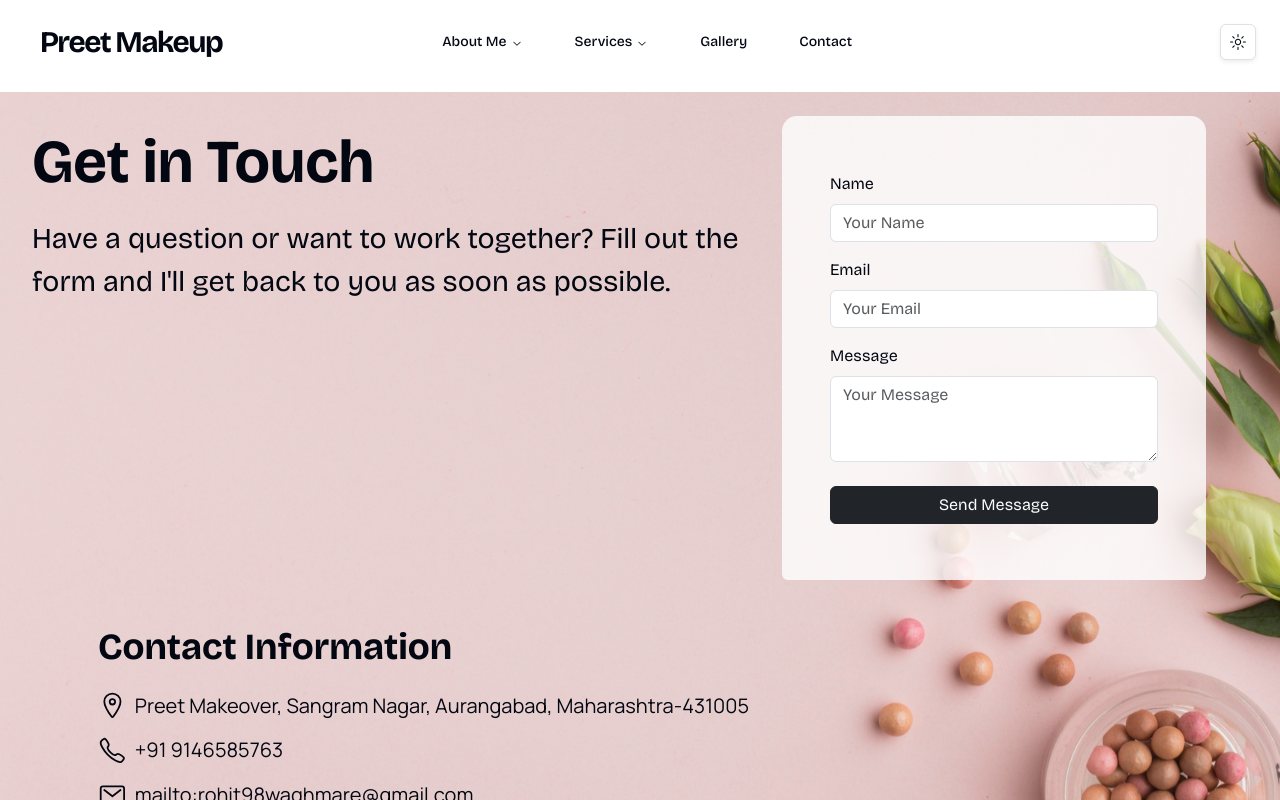
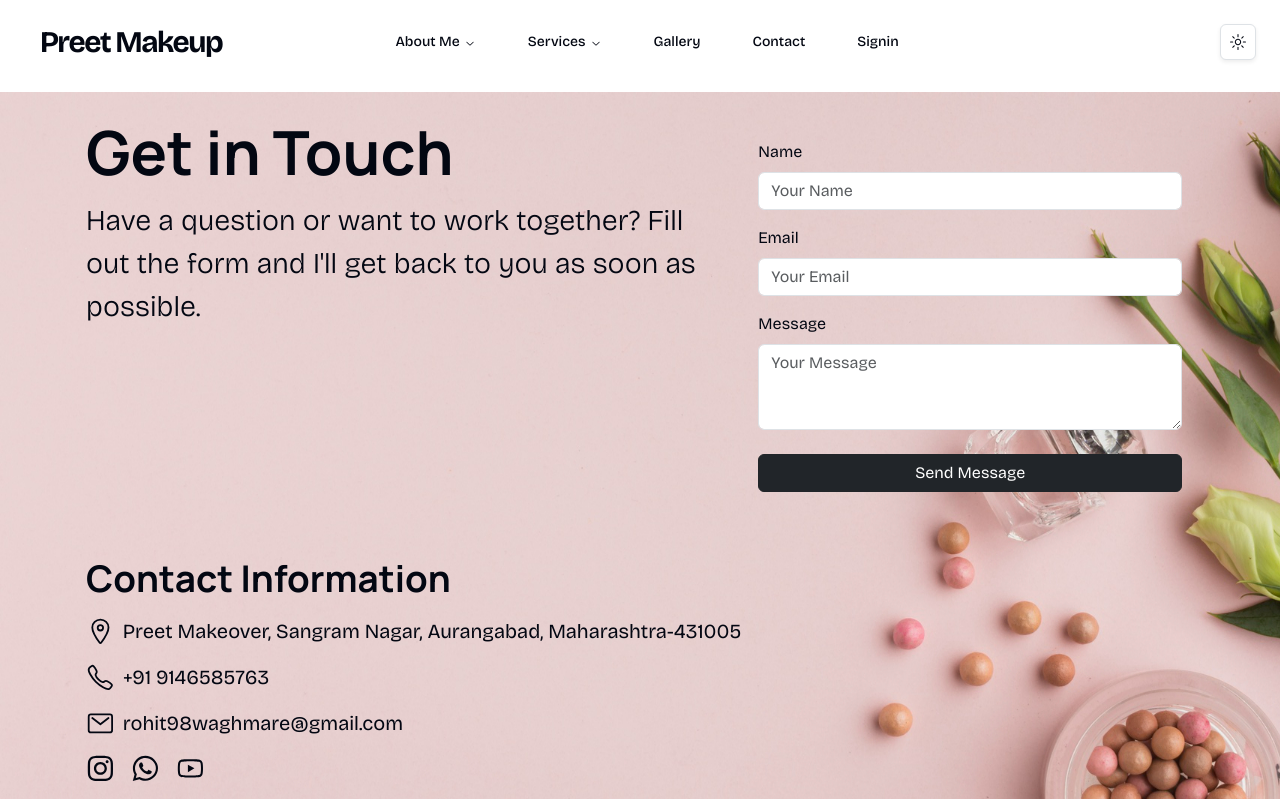
Before and after one commit to SAWASTHA/MakeUp, a React (Create React App) app: page /contact in a window 1280 px wide. Shown: the top 800 px of the page. Built offline with nearby package versions, Linux system fonts and the light colour scheme.

Commit message:
added signin/up modal

```diff
--- a/src/App.js
+++ b/src/App.js
@@ -19,7 +19,6 @@ function App() {
       <Route exact path='/gallery' element={<Gallery/>}></Route>
       <Route exact path='/contact' element={<Contact/>}></Route>
       </Routes>
-
       <Footer/>
     </div>
   );
--- a/src/components/Contact.jsx
+++ b/src/components/Contact.jsx
@@ -1,7 +1,5 @@
 import React from "react";
-import { IoLocationOutline } from "react-icons/io5";
-import { IoCallOutline } from "react-icons/io5";
-import { IoMailOutline } from "react-icons/io5";
+import { IoLocationOutline, IoCallOutline, IoMailOutline } from "react-icons/io5";
 import { FaInstagram } from "react-icons/fa";
 import { FaWhatsapp } from "react-icons/fa6";
 import { AiOutlineYoutube } from "react-icons/ai";
@@ -9,17 +7,18 @@ import { AiOutlineYoutube } from "react-icons/ai";
 export default function Contact() {
   return (
     <div className="my-2 background">
-      <div className="row p-3">
-        <div className="col-12 col-md-7 my-2 mx-3">
-          <span className="custom-heading">Get in Touch</span>
-          <span className="custom-text">
+      <div className="container p-3">
+        <div className="row">
+          <div className="col-12 col-md-7 my-2">
+            <h2 className="custom-heading display-4">Get in Touch</h2>
+            <p className="custom-text lead">
               Have a question or want to work together? Fill out the form and I'll
               get back to you as soon as possible.
-          </span>
+            </p>
           </div>
-        <div className="col-12 col-md-4 my-2 mx-1 p-5 rounded-bottom" style={{ backgroundColor: "rgba(255, 255, 255, 0.8)" }}>
+          <div className="col-12 col-md-5 my-2 p-4 rounded-bottom bg-light-opacity">
             <form>
-            <div className="mb-3 my-2">
+              <div className="mb-3">
                 <label htmlFor="name" className="form-label">
                   Name
                 </label>
@@ -60,38 +59,27 @@ export default function Contact() {
             </form>
           </div>
         </div>
-      <div>
-        <div className="row container p-3">
-          <span className="fw-bold head">Contact Information</span>
-          <div className="mt-3">
-            <div className="d-flex align-items-center">
-                <span className="me-2 icon">
-                    <IoLocationOutline />
-                </span>
-                <h2 className="mb-0 add">
+        <div className="row mt-4">
+          <h3 className="fw-bold head">Contact Information</h3>
+          <div className="col-12">
+            <div className="d-flex align-items-center mt-3">
+              <IoLocationOutline className="me-2 icon" />
+              <p className="mb-0 add">
                 Preet Makeover, Sangram Nagar, Aurangabad, Maharashtra-431005
-                </h2>
+              </p>
             </div>
             <div className="d-flex align-items-center mt-3">
-                <span className="me-2 icon">
-                    <IoCallOutline />
-                </span>
-                <h2 className="mb-0 add">
-                   +91 9146585763
-                </h2>
+              <IoCallOutline className="me-2 icon" />
+              <p className="mb-0 add">+91 9146585763</p>
             </div>
             <div className="d-flex align-items-center mt-3">
-                <span className="me-2 icon">
-                <IoMailOutline />
-                </span>
-                <h2 className="mb-0 add">
-                  mailto:rohit98waghmare@gmail.com
-                </h2>
+              <IoMailOutline className="me-2 icon" />
+              <p className="mb-0 add">rohit98waghmare@gmail.com</p>
             </div>
-            <div className="mt-3 d-flex align-items-center">
-            <span className="me-3 icon"><FaInstagram /></span>
-            <span className="me-3 icon"><FaWhatsapp /></span>
-            <span className="me-3 icon"><AiOutlineYoutube /></span>
+            <div className="d-flex align-items-center mt-3">
+              <a href="https://instagram.com" className="me-3 icon"><FaInstagram /></a>
+              <a href="https://wa.me" className="me-3 icon"><FaWhatsapp /></a>
+              <a href="https://youtube.com" className="me-3 icon"><AiOutlineYoutube /></a>
             </div>
           </div>
         </div>
--- a/src/components/Navbar.jsx
+++ b/src/components/Navbar.jsx
@@ -1,4 +1,4 @@
-import React from "react";
+import React,{useState} from "react";
 import { Link } from "react-router-dom";
 import { cn } from "../lib/utils";
 import { Icons } from "./ui/icons";
@@ -13,7 +13,7 @@ import {
 } from "./ui/navigation-menu";
 import { ButtonIcon } from "./darkModeButton";
 import { ComboboxDemo } from './PhoneMenu';
-// import { Signin } from  './Signin'
+import { Signin } from  './Signin'
 
 const components = [
   {
@@ -54,15 +54,15 @@ const components = [
 ];
 
 export default function NavbarComponent() {
-  // const [showModal, setShowModal] = useState(false);
+  const [showModal, setShowModal] = useState(false);
 
-  // const handleSignInClick = () => {
-  //   setShowModal(!showModal);
-  // };
+  const handleSignInClick = () => {
+    setShowModal(!showModal);
+  };
 
-  // const handleCloseModal = () => {
-  //   setShowModal(false);
-  // };
+  const handleCloseModal = () => {
+    setShowModal(false);
+  };
 
   return (
     <header className="flex items-center justify-between w-full p-4 sm:px-6">
@@ -149,17 +149,17 @@ export default function NavbarComponent() {
               </Link>
             </NavigationMenuItem>
 
-            {/* <NavigationMenuItem className="flex items-center justify-center">
+            <NavigationMenuItem className="flex items-center justify-center">
               <button
                 onClick={handleSignInClick}
                 className={navigationMenuTriggerStyle()}
               >
                 Signin
               </button>
-            </NavigationMenuItem> */}
+            </NavigationMenuItem>
           </NavigationMenuList>
         </NavigationMenu>
-        {/* {showModal && <Signin showModal={showModal} handleCloseModal={handleCloseModal} />} */}
+        {showModal && <Signin showModal={showModal} handleCloseModal={handleCloseModal} />}
 
       </nav>
       <div className="mx-4" style={{ width: "100px" }}></div>
--- a/src/components/PhoneMenu.jsx
+++ b/src/components/PhoneMenu.jsx
@@ -1,46 +1,37 @@
 import * as React from "react";
-import { Check, ChevronsUpDown } from "lucide-react";
-
+import { ChevronsUpDown } from "lucide-react";
+import { Link } from "react-router-dom";
 import { cn } from "../lib/utils";
 import { Button } from "./ui/button";
 import { Popover, PopoverContent, PopoverTrigger } from "./ui/popover";
+import { Signin } from './Signin';
 
 export function ComboboxDemo() {
   const frameworks = [
-    {
-      value: "Home",
-      label: "Home",
-    },
-    {
-      value: "Gallery",
-      label: "Gallery",
-    },
-    {
-      value: "Services",
-      label: "Services",
-    },
-    {
-      value: "AboutUs",
-      label: "AboutUs",
-    },
-    {
-      value: "ContactUs",
-      label: "ContactUs",
-    },
+    { value: "Home", label: "Home", path: "/" },
+    { value: "Gallery", label: "Gallery", path: "/gallery" },
+    { value: "Services", label: "Services", path: "/services" },
+    { value: "AboutUs", label: "AboutUs", path: "/about-us" },
+    { value: "ContactUs", label: "ContactUs", path: "/contact" },
+    { value: "SignIn", label: "SignIn", path: "" },
   ];
 
   const [open, setOpen] = React.useState(false);
   const [value, setValue] = React.useState("");
-  const [isDarkMode] = React.useState(false); // Assuming you have a state to manage the theme mode
+  const [showModal, setShowModal] = React.useState(false);
+  const [isDarkMode] = React.useState(false);
 
-  console.log("Frameworks array:", frameworks);
-  console.log("Frameworks array length:", frameworks.length);
+  const handleSignInClick = () => {
+    setShowModal(true);
+    setOpen(false);
+  };
 
-  // const toggleThemeMode = () => {
-  //   setIsDarkMode(!isDarkMode);
-  // };
+  const handleCloseModal = () => {
+    setShowModal(false);
+  };
 
   return (
+    <>
       <Popover open={open} onOpenChange={setOpen}>
         <PopoverTrigger asChild>
           <Button
@@ -52,36 +43,44 @@ export function ComboboxDemo() {
             {value
               ? frameworks.find((framework) => framework.value === value)?.label
               : "Home"}
-          <ChevronsUpDown className="ml-2 h-4 w-4 shrink-0 opacity-50" />
+            <ChevronsUpDown className="h-4 w-4 shrink-0 opacity-50" />
           </Button>
         </PopoverTrigger>
-      <PopoverContent className="w-[200px] p-0">
+        <PopoverContent className="w-[150px] p-0">
           <div>
             {frameworks.map((framework) => (
+              framework.value === "SignIn" ? (
                 <div
                   key={framework.value}
+                  onClick={handleSignInClick}
+                  className={cn(
+                    "flex items-start px-4 py-2 cursor-pointer",
+                    value === framework.value && "bg-gray-200 text-black"
+                  )}
+                >
+                  {framework.label}
+                </div>
+              ) : (
+                <Link
+                  key={framework.value}
+                  to={framework.path}
                   onClick={() => {
                     setValue(framework.value);
                     setOpen(false);
                   }}
                   className={cn(
                     "flex items-center px-4 py-2 cursor-pointer",
-                value === framework.value && isDarkMode && "text-black",
-                value === framework.value && !isDarkMode && "text-white",
-                value === framework.value && "bg-gray-200"
+                    value === framework.value ? "bg-gray-200 text-black" : (isDarkMode ? "text-white" : "text-black")
                   )}
                 >
-              <Check
-                className={cn(
-                  "mr-2 h-4 w-4",
-                  value === framework.value ? "opacity-100" : "opacity-0"
-                )}
-              />
                   {framework.label}
-            </div>
+                </Link>
+              )
             ))}
           </div>
         </PopoverContent>
       </Popover>
+      {showModal && <Signin showModal={showModal} handleCloseModal={handleCloseModal} />}
+    </>
   );
 }
--- /dev/null
+++ b/src/components/Signin.jsx
@@ -0,0 +1,134 @@
+import React, { useContext, useState, useEffect, useRef } from "react";
+import { Button } from "./ui/button";
+import { Card, CardContent, CardFooter, CardHeader, CardTitle } from "./ui/card";
+import { Input } from "./ui/input";
+import { Label } from "./ui/label";
+import { Tabs, TabsContent, TabsList, TabsTrigger } from "./ui/tabs";
+import { FaEye, FaEyeSlash } from "react-icons/fa";
+import { Link } from 'react-router-dom';
+import { DarkModeContext } from "./context/DarkModeContext";
+
+export function Signin({ showModal, handleCloseModal }) {
+  const [showPassword, setShowPassword] = useState(false);
+  const [showConfirmPassword, setShowConfirmPassword] = useState(false);
+  const { isDarkMode } = useContext(DarkModeContext);
+  const modalRef = useRef(null);
+
+  const togglePasswordVisibility = () => {
+    setShowPassword(!showPassword);
+  };
+
+  const toggleConfirmPasswordVisibility = () => {
+    setShowConfirmPassword(!showConfirmPassword);
+  };
+
+  useEffect(() => {
+    function handleClickOutside(event) {
+      if (modalRef.current && !modalRef.current.contains(event.target)) {
+        handleCloseModal();
+      }
+    }
+    document.addEventListener("mousedown", handleClickOutside);
+    return () => {
+      document.removeEventListener("mousedown", handleClickOutside);
+    };
+  }, [modalRef, handleCloseModal]);
+
+  return (
+    <div
+      className={`fixed inset-0 z-50 flex items-center justify-center ${showModal ? 'block' : 'hidden'}`}
+      style={{ backdropFilter: "blur(10px)", backgroundColor: "rgba(255, 255, 255, 0.5)" }}
+    >
+      <div
+        ref={modalRef}
+        className="w-full max-w-md sm:max-w-lg p-4 bg-white rounded-md shadow-lg overflow-y-auto mx-2 sm:mx-auto"
+        style={{ maxHeight: '90vh' }}
+      >
+        <Tabs defaultValue="signin" className="w-full">
+          <TabsList className="grid w-full grid-cols-2">
+            <TabsTrigger value="signin">Signin</TabsTrigger>
+            <TabsTrigger value="signup">Signup</TabsTrigger>
+          </TabsList>
+          <TabsContent value="signin">
+            <Card>
+              <CardHeader>
+                <CardTitle className="text-center text-black">Welcome!</CardTitle>
+              </CardHeader>
+              <CardContent className="space-y-2">
+                <div className="space-y-1">
+                  <Label className="text-black" htmlFor="email">Email</Label>
+                  <Input className="text-black" id="email" type="email" />
+                </div>
+                <div className="space-y-1">
+                  <Label className="text-black" htmlFor="password">Password</Label>
+                  <div className="relative">
+                    <Input className="text-black" id="password" type={showPassword ? "text" : "password"} />
+                    <button
+                      type="button"
+                      className={`absolute inset-y-0 right-0 px-2 flex items-center ${isDarkMode ? 'text-white' : 'text-black'}`}
+                      onClick={togglePasswordVisibility}
+                    >
+                      {showPassword ? <FaEyeSlash className="text-black" /> : <FaEye className="text-black" />}
+                    </button>
+                  </div>
+                </div>
+                <div className="text-right text-secondary fw-bolder fs-6">
+                  <Link to="/">Forgot Password?</Link>
+                </div>
+              </CardContent>
+              <CardFooter>
+                <Button className={`mt-3 w-full ${isDarkMode ? 'bg-gray-800 text-white hover:text-black' : 'bg-gray-200 text-black hover:text-black'}`}>Signin</Button>
+              </CardFooter>
+            </Card>
+          </TabsContent>
+          <TabsContent value="signup">
+            <Card>
+              <CardHeader>
+                <CardTitle className="text-center text-black">Create Your Account</CardTitle>
+              </CardHeader>
+              <CardContent className="space-y-2">
+                <div className="space-y-1">
+                  <Label className="text-black" htmlFor="username">Username</Label>
+                  <Input className="text-black" id="username" />
+                </div>
+                <div className="space-y-1">
+                  <Label className="text-black" htmlFor="email">Email</Label>
+                  <Input className="text-black" id="email" />
+                </div>
+                <div className="space-y-1">
+                  <Label className="text-black" htmlFor="current">Password</Label>
+                  <div className="relative">
+                    <Input className="text-black" id="current" type={showPassword ? "text" : "password"} />
+                    <button
+                      type="button"
+                      className={`absolute inset-y-0 right-0 px-2 flex items-center ${isDarkMode ? 'text-white' : 'text-black'}`}
+                      onClick={togglePasswordVisibility}
+                    >
+                      {showPassword ? <FaEyeSlash className="text-black" /> : <FaEye className="text-black" />}
+                    </button>
+                  </div>
+                </div>
+                <div className="space-y-1">
+                  <Label className="text-black" htmlFor="new">Confirm Password</Label>
+                  <div className="relative">
+                    <Input className="text-black" id="new" type={showConfirmPassword ? "text" : "password"} />
+                    <button
+                      type="button"
+                      className={`absolute inset-y-0 right-0 px-2 flex items-center ${isDarkMode ? 'text-white' : 'text-black'}`}
+                      onClick={toggleConfirmPasswordVisibility}
+                    >
+                      {showConfirmPassword ? <FaEyeSlash className="text-black" /> : <FaEye className="text-black"/>}
+                    </button>
+                  </div>
+                </div>
+              </CardContent>
+              <CardFooter>
+                <Button className={`mt-3 w-full ${isDarkMode ? 'bg-gray-800 text-white hover:text-black' : 'bg-gray-200 text-black hover:text-black'}`}>Signup</Button>
+              </CardFooter>
+            </Card>
+          </TabsContent>
+        </Tabs>
+      </div>
+    </div>
+  );
+}
--- /dev/null
+++ b/src/components/ui/label.jsx
@@ -0,0 +1,16 @@
+import * as React from "react"
+import * as LabelPrimitive from "@radix-ui/react-label"
+import { cva } from "class-variance-authority";
+
+import { cn } from "../../lib/utils"
+
+const labelVariants = cva(
+  "text-sm font-medium leading-none peer-disabled:cursor-not-allowed peer-disabled:opacity-70"
+)
+
+const Label = React.forwardRef(({ className, ...props }, ref) => (
+  <LabelPrimitive.Root ref={ref} className={cn(labelVariants(), className)} {...props} />
+))
+Label.displayName = LabelPrimitive.Root.displayName
+
+export { Label }
```
Also changed, not shown: src/components/Collage.jsx (+8 -13 lines), src/App.css (line endings or trailing spaces). Lines whose indentation alone changed are shown as unchanged.
